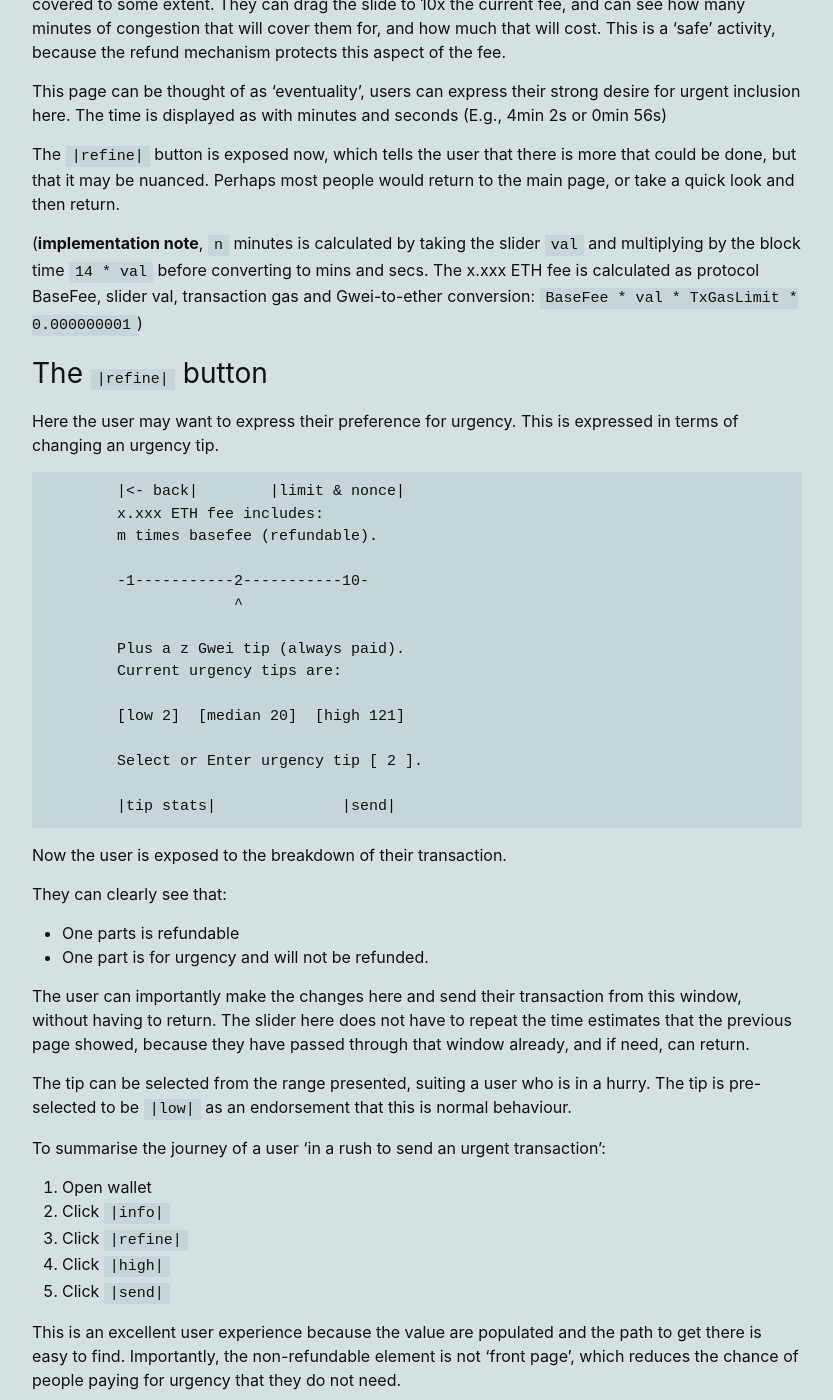
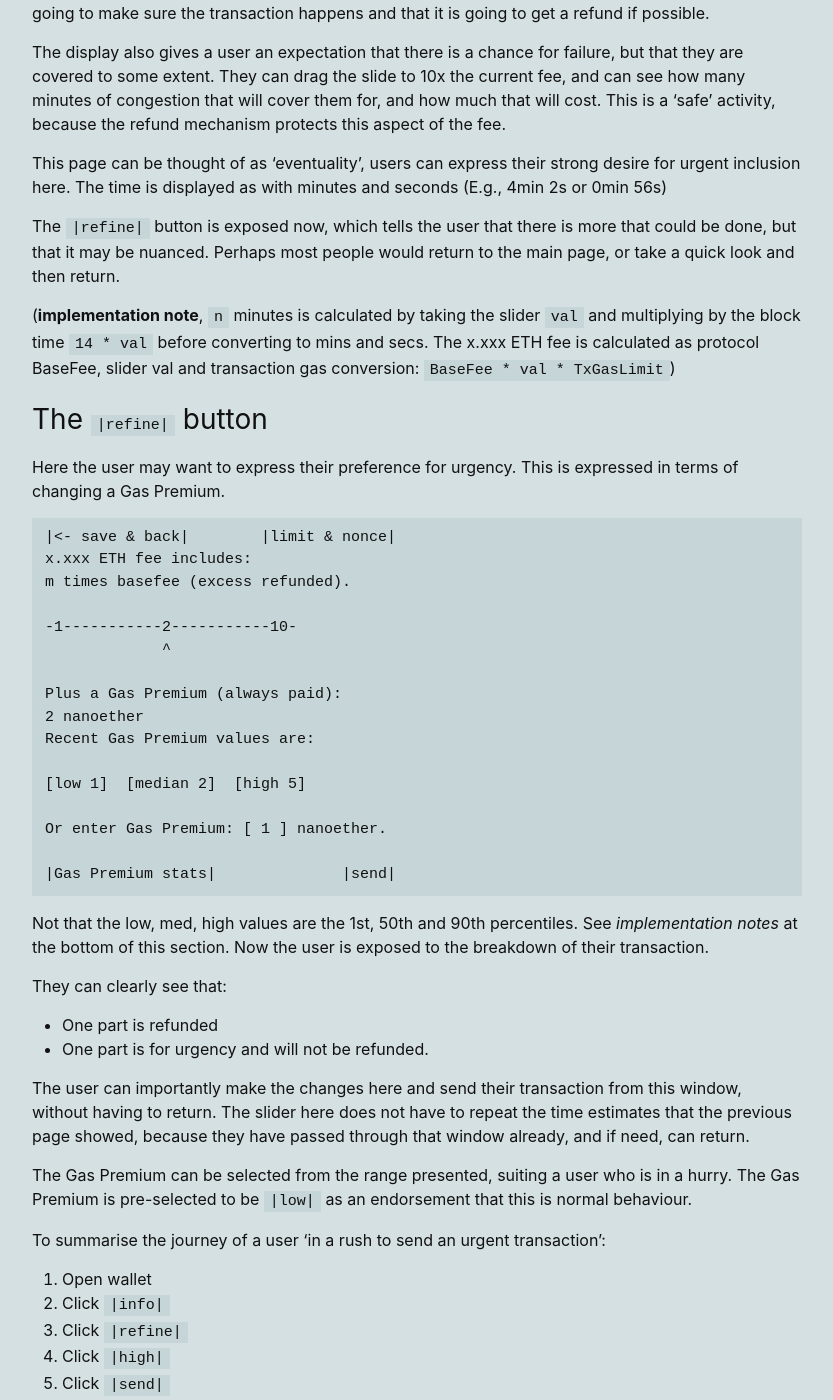
Before and after one commit to perama-v/perama-v.github.io, a Jekyll site: the page built from docs/ethereum/1559-wallet-interface.md, in a window 1280 px wide and 1400 px high, scrolled down 1432 px. Shown: the whole window, without its empty margins (223-1056 px from the left). Built offline with Jekyll 4.4.1, drawn with Linux system fonts in a browser that asks for light colours; some of the changed text lies outside the part shown.

Commit message:
Formatting and style changes

````diff
--- a/docs/ethereum/1559-wallet-interface.md
+++ b/docs/ethereum/1559-wallet-interface.md
@@ -22,15 +22,19 @@ placed on *hiding* this flexibility from the user.
 Here is what I imagine a wallet interface to feel like:
 
 ```
-        Transaction fee:
-        x.xxx ETH (y USD).
+Maximum transaction fee:
+x.xxx ETH (y USD).
 
-        |info|        |Send|
+|info|        |Send|
 ```
 
 The user is sending a transaction, they see the cost, they send.
 
-- The fee in ETH would have 3 significant figures (E.g., 0.0322 ETH or 0.000100 ETH).
+- The fee in ETH would have 3 significant figures (E.g., 0.0322 ETH or 0.100 milliETH).
+    - Where ether values are small, use SI notation rather than many decimal places
+(0.100 milliETH or milliether instead of 0.000100 ETH).
+    - Where "Gwei" is considered (elsewhere in the UI), use nanoETH or nanoether instead.
+
 - The USD (or local currency) would have the same (E.g., $69.8 or $0.217).
 - The `info` button is outlined below.
 - The `send` button sends the transaction.
@@ -49,17 +53,17 @@ is accessed through the feeHistory API from the
 The user is not entirely satisfied with the simple inferface and wants more.
 
 ```
-        |<- back|
-        x.xxx ETH fee is
-        m times the current fee.
-        Any excess will be refunded.
+|<- save & back|
+x.xxx ETH fee is
+m times the current fee.
+Any excess will be refunded.
 
-        This covers n minutes of
-        full congestion.
+This covers n minutes of
+full congestion.
 
-        -1-----------2-----------10-
-                     ^
-        |refine|              |send|
+-1-----------2-----------10-
+             ^
+|refine|              |send|
 ```
 
 This informs those who are curious about what the fee gets them.
@@ -83,37 +87,40 @@ take a quick look and then return.
 
 (**implementation note**, `n` minutes is calculated by taking the slider `val` and
 multiplying by the block time `14 * val` before converting to mins and secs. The x.xxx ETH
-fee is calculated as protocol BaseFee, slider val, transaction gas and Gwei-to-ether
-conversion: `BaseFee * val * TxGasLimit * 0.000000001`)
+fee is calculated as protocol BaseFee, slider val and transaction gas
+conversion: `BaseFee * val * TxGasLimit`)
 
 
 ## The `|refine|` button
 
 Here the user may want to express their preference for urgency. This is expressed in terms
-of changing an urgency tip.
+of changing a Gas Premium.
 
 ```
-        |<- back|        |limit & nonce|
-        x.xxx ETH fee includes:
-        m times basefee (refundable).
+|<- save & back|        |limit & nonce|
+x.xxx ETH fee includes:
+m times basefee (excess refunded).
 
-        -1-----------2-----------10-
-                     ^
+-1-----------2-----------10-
+             ^
 
-        Plus a z Gwei tip (always paid).
-        Current urgency tips are:
+Plus a Gas Premium (always paid):
+2 nanoether
+Recent Gas Premium values are:
 
-        [low 2]  [median 20]  [high 121]
+[low 1]  [median 2]  [high 5]
 
-        Select or Enter urgency tip [ 2 ].
+Or enter Gas Premium: [ 1 ] nanoether.
 
-        |tip stats|              |send|
+|Gas Premium stats|              |send|
 ```
 
+Not that the low, med, high values are the 1st, 50th and 90th percentiles.
+See *implementation notes* at the bottom of this section.
 Now the user is exposed to the breakdown of their transaction.
 
 They can clearly see that:
-- One parts is refundable
+- One part is refunded
 - One part is for urgency and will not be refunded.
 
 The user can importantly make the changes here and send their transaction
@@ -121,8 +128,8 @@ from this window, without having to return. The slider here does not
 have to repeat the time estimates that the previous page showed, because they have
 passed through that window already, and if need, can return.
 
-The tip can be selected from the range presented, suiting a user who is in a hurry.
-The tip is pre-selected to be `|low|` as an endorsement that this is normal behaviour.
+The Gas Premium can be selected from the range presented, suiting a user who is in a hurry.
+The Gas Premium is pre-selected to be `|low|` as an endorsement that this is normal behaviour.
 
 To summarise the journey of a user 'in a rush to send an urgent transaction':
 
@@ -142,16 +149,16 @@ clear to those who need it what that means. It separates the transaction
 composition (gas limit and nonce) from the price of the transaction. The details
 of this are not described here, for they do not differ after EIP1559.
 
-The final button is the tip stats button.
+The final button is the Gas Premium stats button.
 
-(**implementation note**, the tip is obtained by querying the feeHistory API from
-the json RPC for percentile tip values. The API query will be to the most recently mined
+(**implementation note**, the Gas Premium is obtained by querying the feeHistory API from
+the json RPC for percentile Gas Premium values. The API query will be to the most recently mined
 block. In this instance, percentiles queried are: 0th, 50th and 90th percentile.
 The slider calculations are outlined in the previous section.)
 
-## The `|tip stats|` button
+## The `|Gas Premium stats|` button
 
-The `|tip stats|` button provides more information that could be actioned
+The `|Gas Premium stats|` button provides more information that could be actioned
 by a rational and interested user. The word 'stats' implies that the
 page is extra information, but not important for sending a transaction.
 The stats convey the 'state of the fee market', and can visually
@@ -160,9 +167,11 @@ illustrate the 'context' in which a transaction will be competing.
 The stats that this page exposes are:
 
 - 12 most recent basefees. *What is the trend?*
-- The tips from the last block. *What is the competitiion?*
+- The Gas Premium values from the last block. *What is the competitiion?*
 
 ```
+|<- back|
+
 Base fee
 of last 12 blocks.
 |                  |
@@ -173,7 +182,7 @@ of last 12 blocks.
 |          .....   |
   Older       Newer
 
-Tip distribution
+Gas Premium distribution
 of last block.
 |                 .| %
 |                . | B
````
